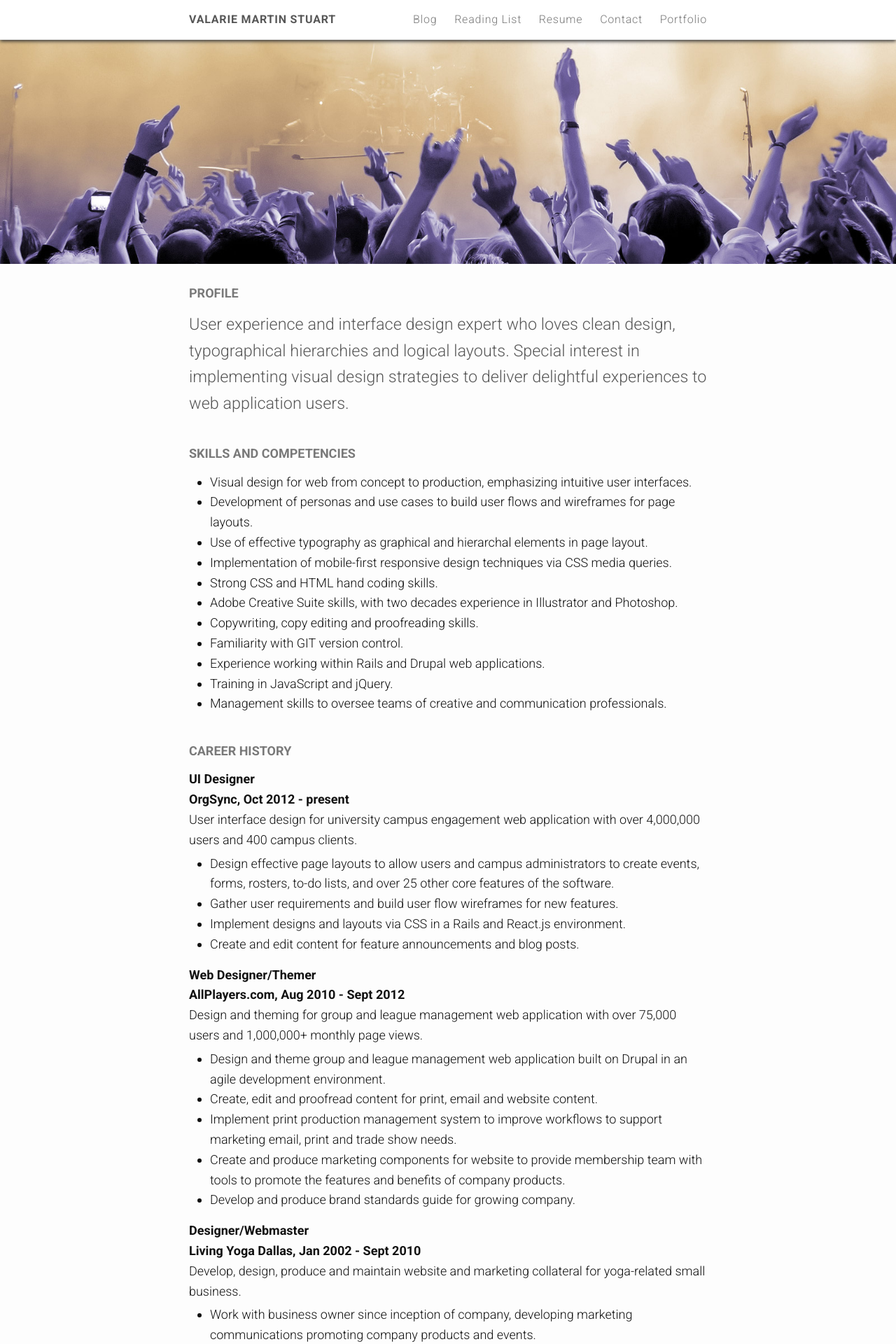
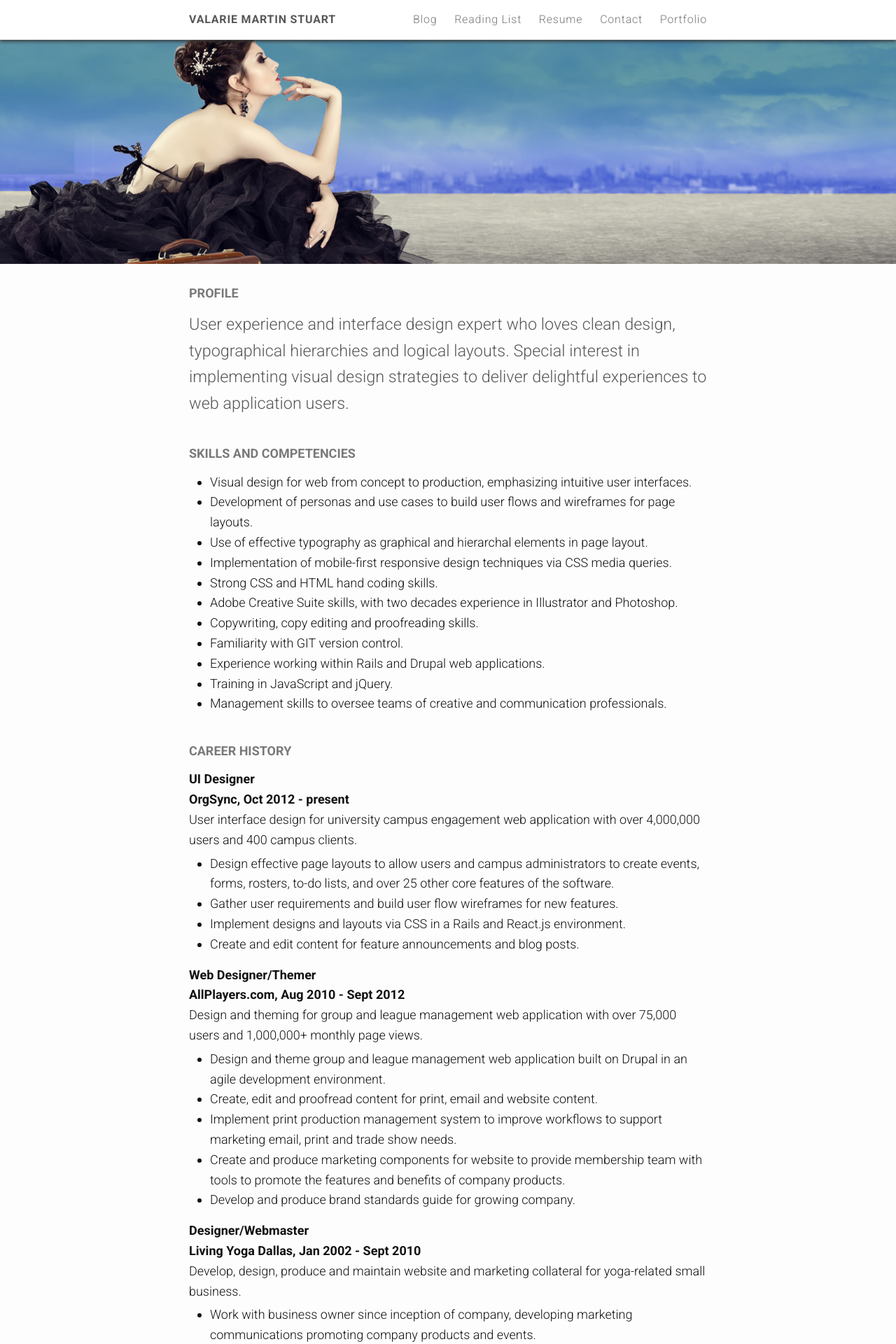
Before and after one commit to valariems/valariems.github.io, a Jekyll site: the page built from resume.md, in a window 1280 px wide. Shown: the top 1920 px of the page at 70% size. Built offline with Jekyll 4.4.1, drawn with Linux system fonts in a browser that asks for light colours; nearby versions of some CDN libraries.

Commit message:
New image for resume page.

```diff
--- a/resume.md
+++ b/resume.md
@@ -2,7 +2,7 @@
 layout: resume
 title: Resume
 permalink: /resume/
-hero: /assets/images/audience.jpg
+hero: /assets/images/portfolio-girl.jpg
 order: 3
 ---
 
```
Also changed, not shown: assets/images/portfolio-girl.jpg (added).
